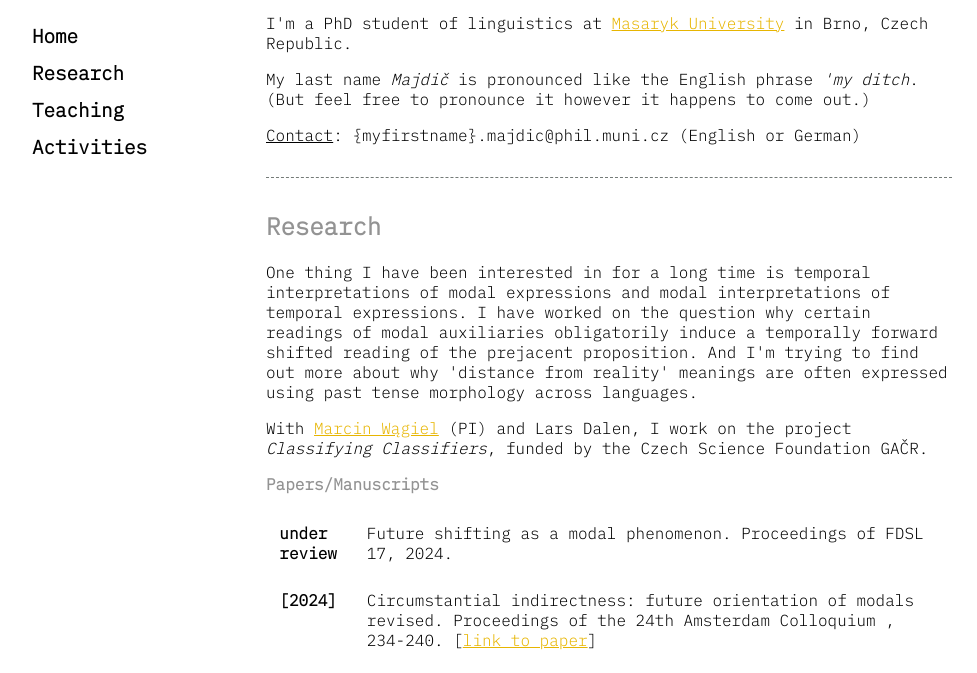
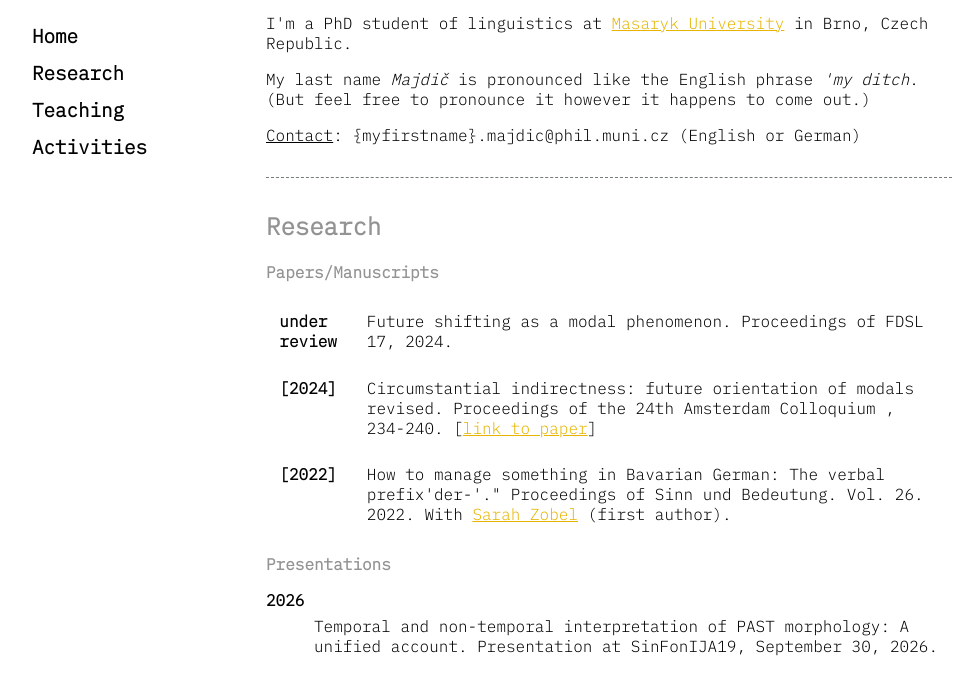
Before and after one commit to jakobmajdic/jakobmajdic.github.io, a plain HTML site: page index.html in a window 1280 px wide. Shown: the part 116-789 px from the top of the page, without its empty margins (134-1111 px from the left). Drawn offline with Linux system fonts and the light colour scheme.

Commit message:
deleted description of research

```diff
--- a/index.html
+++ b/index.html
@@ -45,8 +45,8 @@
 
 
             <h2 id="research">Research</h2>
-            <p> One thing I have been interested in for a long time is temporal interpretations of modal expressions and modal interpretations of temporal expressions. I have worked on the question why certain readings of modal auxiliaries obligatorily induce a temporally forward shifted reading of the prejacent proposition. And I'm trying to find out more about why 'distance from reality' meanings are often expressed using past tense morphology across languages.  </p>
-            <p>With <a href="https://sites.google.com/view/marcin-wagiel"> Marcin Wągiel</a> (PI) and Lars Dalen, I work on the project <em>Classifying Classifiers</em>, funded by the Czech Science Foundation GAČR. </p>
+            <!-- I am interested in the link between temporal and modal displacement.   -->
+            <!-- With <a href="https://sites.google.com/view/marcin-wagiel"> Marcin Wągiel</a> (PI) and Lars Dalen, I work on the project <em>Classifying Classifiers</em>, funded by the Czech Science Foundation GAČR. -->
 
             <h3>Papers/Manuscripts</h3>
 
```
